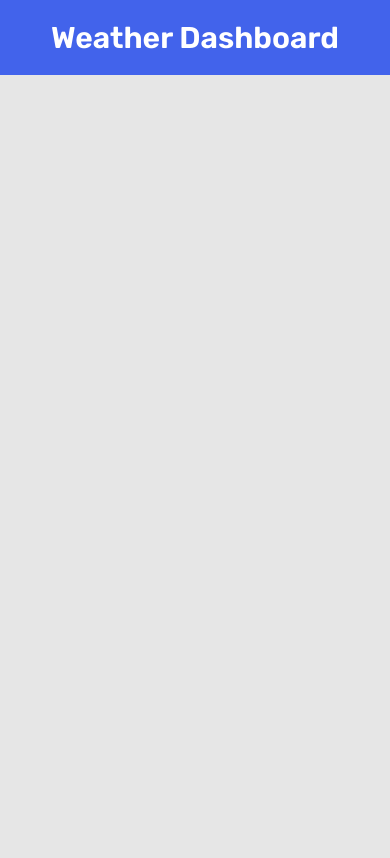
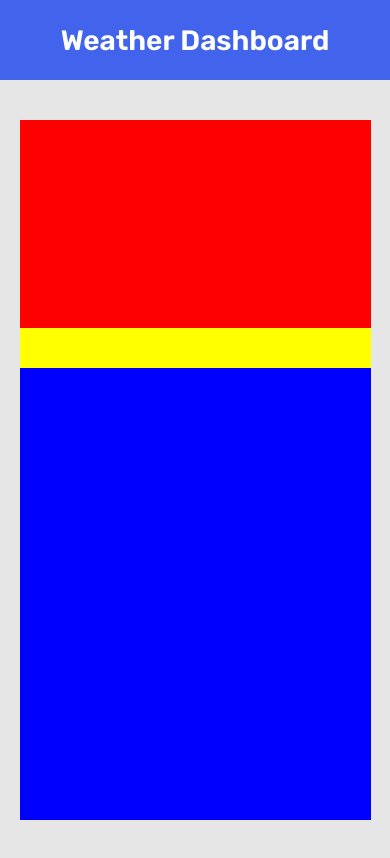
Before and after one commit to giahuy200202/G-Weather-Forecast, a React (Create React App) app in the folder frontend/: page / in a window 390 px wide. Built offline with nearby package versions, Linux system fonts and the light colour scheme.

Commit message:
basic layout and responsive

```diff
--- a/frontend/src/components/Dashboard/dashboard.module.css
+++ b/frontend/src/components/Dashboard/dashboard.module.css
@@ -1,3 +1,48 @@
 .dashboard-container{
     margin-top: 1.5rem ;
 }
+
+.dashboard-container > .content-container{
+    display: flex;
+    justify-content: space-between;
+    width: 70%;
+    height: 70rem;
+    margin: 6rem auto;
+    background: yellow;
+}
+
+.dashboard-container > .content-container > .search-container{
+    width: 34%;
+    background: red;
+}
+
+.dashboard-container > .content-container > .result-container{
+    width: 61%;
+    background: blue;
+}
+
+
+@media only screen and (max-width: 400px) {
+    .dashboard-container > .content-container{
+        display: flex;
+        flex-direction: column;
+        width: 90%;
+        height: 70rem;
+        margin: 4rem auto;
+        background: yellow;
+    }
+
+    .dashboard-container > .content-container > .search-container{
+        height: 30%;
+        width: 100%;
+        background: red;
+    }
+
+    .dashboard-container > .content-container > .result-container{
+        margin-top: 4rem;
+        height: 65%;
+        width: 100%;
+        background: blue;
+    }
+
+  }
--- a/frontend/src/components/Dashboard/index.tsx
+++ b/frontend/src/components/Dashboard/index.tsx
@@ -24,11 +24,10 @@ const Dashboard: React.FC = () => {
 
   return (
     <div className={styles["dashboard-container"]}>
-      <div className={styles["middle-container"]}>
-        <Search />
-        <Tasklist />
+      <div className={styles["content-container"]}>
+        <div className={styles["search-container"]}> <Search /></div>
+        <div className={styles["result-container"]}> <Tasklist /></div>
       </div>
-
     </div>
   );
 };
--- a/frontend/src/components/Navbar/navbar.module.css
+++ b/frontend/src/components/Navbar/navbar.module.css
@@ -1,5 +1,5 @@
 .nav-container{
-    height: 7.5rem;
+    height: 8rem;
     background: #4263eb;
     display: flex;
     justify-content: center;
@@ -10,6 +10,6 @@
 
 .nav-container > h1 {
     color: white;
-    font-size: 3rem;
+    font-size: 2.8rem;
     font-weight: 600;
 }
```
